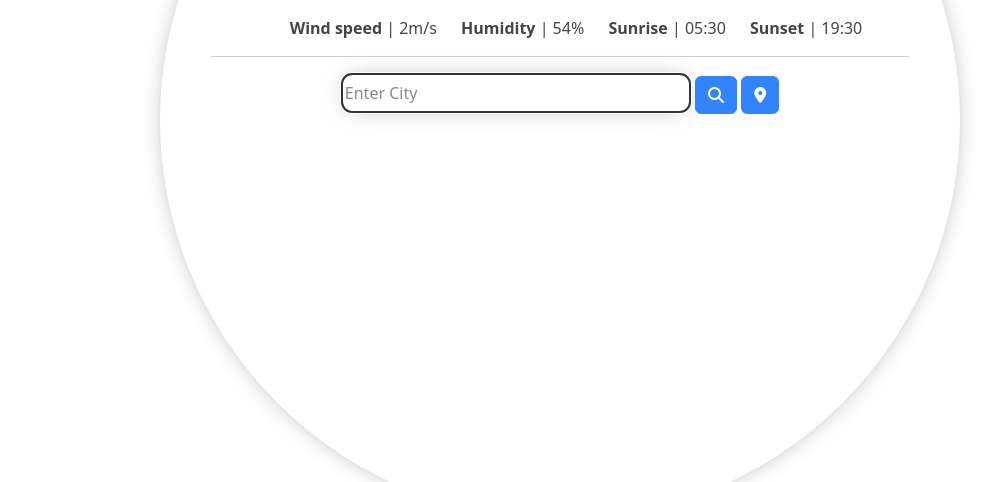
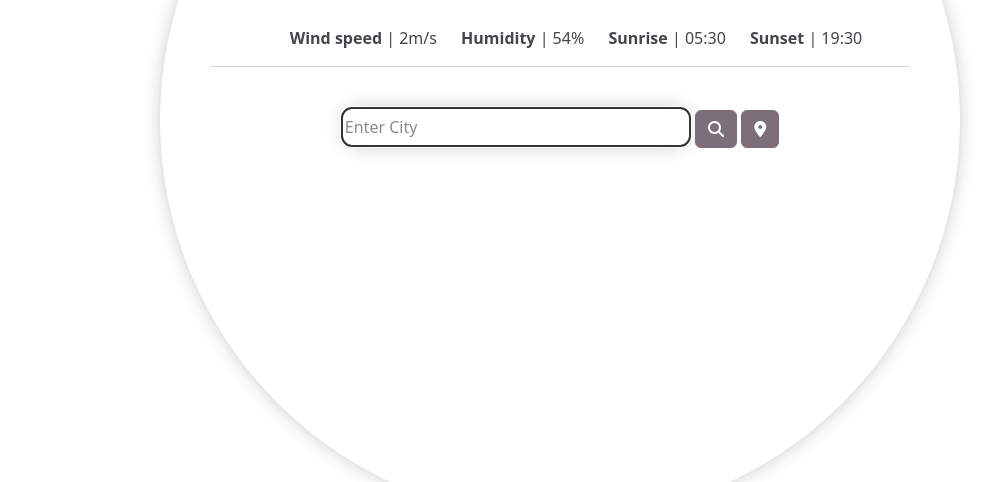
Before and after one commit to Jennygp17/Final-Weather-App, a plain HTML site: page index.html in a window 1280 px wide. Shown: the part 318-800 px from the top of the page, without its empty margins (50-1048 px from the left). Drawn offline with nearby package versions, Linux system fonts and the light colour scheme.

Commit message:
updated positioning

```diff
--- a/src/style.css
+++ b/src/style.css
@@ -35,7 +35,7 @@
 .extraInfo {
   text-align: center;
   list-style: none;
-  margin-top: 20px;
+  margin-top: 30px;
 }
 li {
   display: inline;
@@ -52,3 +52,7 @@ li {
   height: 40px;
   box-shadow: 0px 0px 25px -10px #65565f;
 }
+.btn {
+  background-color: #65565f;
+  border-color: #65565f;
+}
```
Also changed, not shown: index.html (+1 -0 lines).
